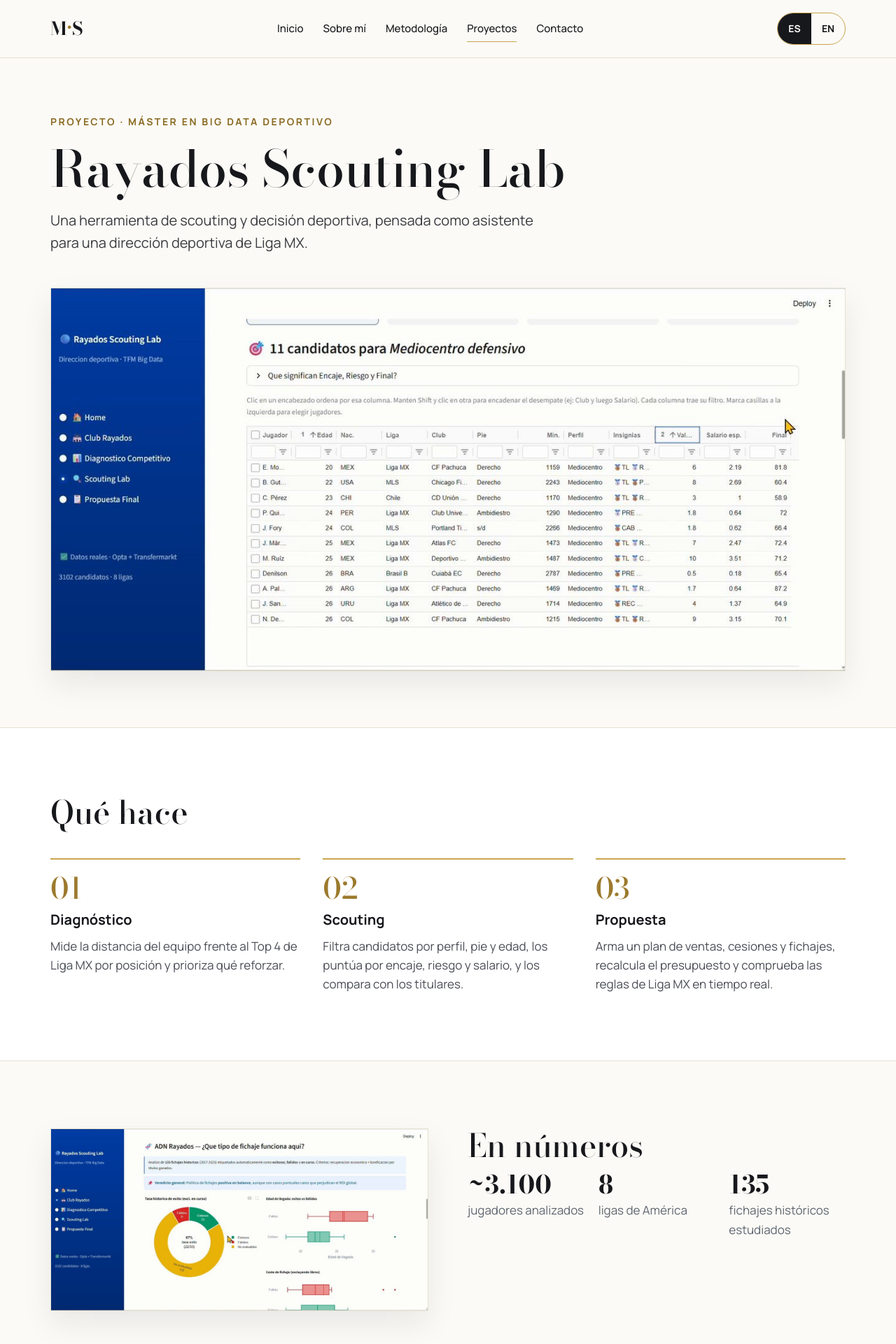
After one commit to manumanusanroman-rgb/Manu, a FastAPI app: page /proyectos/rayados-scouting-lab in a window 1280 px wide. The commit adds this page. Shown: the top 1920 px of the page at 70% size. Run offline with FastAPI, Linux system fonts and the light colour scheme.

Commit message:
Proyectos: añadir Rayados Scouting Lab (herramienta del TFM)
Co-Authored-By: Claude Opus 5.5 <noreply@anthropic.com>

```diff
--- a/app.py
+++ b/app.py
@@ -32,6 +32,7 @@ PAGES = {
     "methodology": {"es": "/metodologia", "en": "/en/methodology", "template": "metodologia.html"},
     "projects": {"es": "/proyectos", "en": "/en/projects", "template": "proyectos.html"},
     "retos": {"es": "/proyectos/retos-de-habilidad", "en": "/en/projects/skills-challenge", "template": "retos.html"},
+    "scouting": {"es": "/proyectos/rayados-scouting-lab", "en": "/en/projects/rayados-scouting-lab", "template": "scouting.html"},
     "contact": {"es": "/contacto", "en": "/en/contact", "template": "contacto.html"},
 }
 KNOWN_PATHS = {p[lang] for p in PAGES.values() for lang in LANGS}
@@ -71,6 +72,7 @@ def page_context(request: Request, lang: str, page: str, **extra) -> dict:
         "linkedin": content.LINKEDIN,
         "retos_app_url": content.RETOS_APP_URL,
         "retos_video": content.RETOS_VIDEO_EMBED,
+        "scouting_repo_url": content.SCOUTING_REPO_URL,
         "cv_url": cv_url(lang),
         "asset_version": ASSET_VERSION,
         **extra,
--- a/content.py
+++ b/content.py
@@ -11,6 +11,9 @@ RETOS_APP_URL = "https://sanromanu.pythonanywhere.com"
 # Cuando tengas el vídeo de Retos de habilidad en YouTube, pega aquí el enlace
 # de inserción (https://www.youtube.com/embed/XXXX). Vacío = la sección no se muestra.
 RETOS_VIDEO_EMBED = ""
+
+# Repositorio público del TFM. Vacío = no se muestra el botón "Ver el código".
+SCOUTING_REPO_URL = ""
 
 COUNTRIES = {
     "es": [
@@ -52,6 +55,8 @@ TEXT = {
             "projects": ("Proyectos · Manu Sanroman", "Proyectos de desarrollo de jugadores creados por Manu Sanroman."),
             "retos": ("Retos de habilidad · Manu Sanroman",
                       "Un programa y una app para que el desarrollo técnico no termine al acabar el entrenamiento."),
+            "scouting": ("Rayados Scouting Lab · Manu Sanroman",
+                         "Herramienta de scouting y decisión deportiva desarrollada como proyecto final del Máster en Big Data Deportivo."),
             "contact": ("Contacto · Manu Sanroman", "Escríbeme para hablar de metodología, desarrollo de jugadores o colaboraciones."),
         },
         "home": {
@@ -170,8 +175,10 @@ TEXT = {
             "title": "Lo que he construido",
             "lead": "Herramientas y programas que nacen de una necesidad real del campo.",
             "entries": [
-                {"key": "retos", "title": "Retos de habilidad",
+                {"key": "retos", "title": "Retos de habilidad", "image": "manu-toques.jpg",
                  "text": "Un programa y una app para entrenar la técnica en casa con gestos de jugadores históricos."},
+                {"key": "scouting", "title": "Rayados Scouting Lab", "image": "scouting-lab-candidatos.jpg",
+                 "text": "Herramienta de scouting y decisión deportiva que desarrollé como proyecto final del Máster en Big Data Deportivo."},
             ],
             "more": "Ver proyecto",
         },
@@ -201,6 +208,25 @@ TEXT = {
             "facts": [("~15", "jugadores en la edición actual"), ("Sep 2026", "inicio de la edición actual"), ("100 %", "idea propia")],
             "video_title": "Recorrido por la app",
             "app_button": "Abrir la app",
+        },
+        "scouting": {
+            "kicker": "Proyecto · Máster en Big Data Deportivo",
+            "title": "Rayados Scouting Lab",
+            "lead": "Una herramienta de scouting y decisión deportiva, pensada como asistente para una dirección deportiva de Liga MX.",
+            "steps_title": "Qué hace",
+            "steps": [
+                ("Diagnóstico", "Mide la distancia del equipo frente al Top 4 de Liga MX por posición y prioriza qué reforzar."),
+                ("Scouting", "Filtra candidatos por perfil, pie y edad, los puntúa por encaje, riesgo y salario, y los compara con los titulares."),
+                ("Propuesta", "Arma un plan de ventas, cesiones y fichajes, recalcula el presupuesto y comprueba las reglas de Liga MX en tiempo real."),
+            ],
+            "image_main_alt": "Pantalla del Scouting Lab con la lista de candidatos para mediocentro defensivo",
+            "image_second_alt": "Pantalla del Scouting Lab con el análisis histórico de fichajes",
+            "facts_title": "En números",
+            "facts": [("~3.100", "jugadores analizados"), ("8", "ligas de América"), ("135", "fichajes históricos estudiados")],
+            "stack_title": "Con qué está hecho",
+            "stack": ["Python y Streamlit", "pandas", "Datos de Opta, FBref y Transfermarkt"],
+            "note": "Proyecto académico. No es una herramienta oficial del club.",
+            "repo_button": "Ver el código",
         },
         "contact": {
             "kicker": "Contacto",
@@ -244,6 +270,8 @@ TEXT = {
             "projects": ("Projects · Manu Sanroman", "Player development projects by Manu Sanroman."),
             "retos": ("Skills Challenge · Manu Sanroman",
                       "A program and app that keep players developing after practice ends."),
+            "scouting": ("Rayados Scouting Lab · Manu Sanroman",
+                         "A scouting and recruitment tool built as the final project for a Master's in Sports Big Data."),
             "contact": ("Contact · Manu Sanroman", "Get in touch about methodology, player development, or working together."),
         },
         "home": {
@@ -362,8 +390,10 @@ TEXT = {
             "title": "What I've built",
             "lead": "Tools and programs that grew out of real needs on the field.",
             "entries": [
-                {"key": "retos", "title": "Skills Challenge",
+                {"key": "retos", "title": "Skills Challenge", "image": "manu-toques.jpg",
                  "text": "A program and app that help players work on their technique at home, using skills from the game's legends."},
+                {"key": "scouting", "title": "Rayados Scouting Lab", "image": "scouting-lab-candidatos.jpg",
+                 "text": "A scouting and recruitment tool I built as my final project for the Master's in Sports Big Data."},
             ],
             "more": "See the project",
         },
@@ -394,6 +424,25 @@ TEXT = {
             "video_title": "App walkthrough",
             "app_button": "Open the app",
         },
+        "scouting": {
+            "kicker": "Project · Master's in Sports Big Data",
+            "title": "Rayados Scouting Lab",
+            "lead": "A scouting and recruitment tool, designed to support a Liga MX sporting director's decisions.",
+            "steps_title": "What it does",
+            "steps": [
+                ("Diagnosis", "Measures the gap between the squad and Liga MX's top 4, position by position, and ranks what needs strengthening."),
+                ("Scouting", "Filters candidates by profile, preferred foot, and age, scores them on fit, risk, and salary, and compares them with current starters."),
+                ("Proposal", "Builds a plan of sales, loans, and signings, recalculates the budget, and checks Liga MX squad rules in real time."),
+            ],
+            "image_main_alt": "Scouting Lab screen listing candidates for defensive midfielder",
+            "image_second_alt": "Scouting Lab screen with the historical transfer analysis",
+            "facts_title": "By the numbers",
+            "facts": [("~3,100", "players analyzed"), ("8", "leagues across the Americas"), ("135", "past transfers studied")],
+            "stack_title": "Built with",
+            "stack": ["Python and Streamlit", "pandas", "Data from Opta, FBref, and Transfermarkt"],
+            "note": "Academic project. Not an official club tool.",
+            "repo_button": "View the code",
+        },
         "contact": {
             "kicker": "Contact",
             "title": "Let's talk",
--- a/static/site.css
+++ b/static/site.css
@@ -269,6 +269,12 @@ h1, h2, h3, p { margin: 0; }
 .check-list li { display: flex; gap: 12px; align-items: baseline; }
 .check-list li::before { content: ""; flex: 0 0 10px; height: 10px; border: 2px solid var(--gold); transform: translateY(1px) rotate(45deg); }
 
+.screenshot { margin: 0; border: 1px solid var(--line); background: var(--surface); box-shadow: 0 18px 40px rgba(23,24,28,.08); }
+.screenshot img { width: 100%; height: auto; }
+.note { font-size: 15px; color: var(--muted); }
+.prose-grid .facts { gap: 20px; }
+.prose-grid .fact strong { font-size: 36px; }
+
 .video-frame { position: relative; aspect-ratio: 16 / 9; background: var(--dark); }
 .video-frame iframe { position: absolute; inset: 0; width: 100%; height: 100%; border: 0; }
 
--- a/templates/base.html
+++ b/templates/base.html
@@ -35,7 +35,7 @@
       {% set nav_items = ["home", "about", "methodology", "projects", "contact"] %}
       <nav class="nav-desktop" aria-label="{{ t.menu }}">
         {% for key in nav_items %}
-        <a href="{{ urls[key] }}"{% if page == key or (key == 'projects' and page == 'retos') %} aria-current="page"{% endif %}>{{ t.nav[key] }}</a>
+        <a href="{{ urls[key] }}"{% if page == key or (key == 'projects' and page in ('retos', 'scouting')) %} aria-current="page"{% endif %}>{{ t.nav[key] }}</a>
         {% endfor %}
       </nav>
 
--- a/templates/proyectos.html
+++ b/templates/proyectos.html
@@ -11,7 +11,7 @@
 <section class="wrap" style="padding-bottom: 96px; display: flex; flex-direction: column; gap: 24px">
   {% for item in pr.entries %}
   <a class="project-card" href="{{ urls[item.key] }}">
-    <img src="/static/img/manu-toques.jpg" alt="" width="768" height="1024" loading="lazy">
+    <img src="/static/img/{{ item.image }}" alt="" loading="lazy">
     <div class="body">
       <h2>{{ item.title }}</h2>
       <p>{{ item.text }}</p>
--- /dev/null
+++ b/templates/scouting.html
@@ -0,0 +1,61 @@
+{% extends "base.html" %}
+{% block content %}
+{% set s = t.scouting %}
+
+<section class="wrap page-head">
+  <p class="kicker">{{ s.kicker }}</p>
+  <h1 class="display">{{ s.title }}</h1>
+  <p class="lead">{{ s.lead }}</p>
+  {% if scouting_repo_url %}
+  <div class="hero-buttons">
+    <a class="btn btn-dark" href="{{ scouting_repo_url }}" rel="noopener" target="_blank">{{ s.repo_button }}</a>
+  </div>
+  {% endif %}
+</section>
+
+<section class="wrap" style="padding-bottom: 80px">
+  <figure class="screenshot">
+    <img src="/static/img/scouting-lab-candidatos.jpg" alt="{{ s.image_main_alt }}" width="1280" height="616">
+  </figure>
+</section>
+
+<div class="band">
+  <section class="wrap section">
+    <div class="section-head"><h2 class="display">{{ s.steps_title }}</h2></div>
+    <ol class="steps" style="list-style: none; margin: 0; padding: 0">
+      {% for title, text in s.steps %}
+      <li class="step">
+        <span class="num">0{{ loop.index }}</span>
+        <h3>{{ title }}</h3>
+        <p>{{ text }}</p>
+      </li>
+      {% endfor %}
+    </ol>
+  </section>
+</div>
+
+<section class="wrap section">
+  <div class="prose-grid">
+    <figure class="screenshot">
+      <img src="/static/img/scouting-lab-adn.jpg" alt="{{ s.image_second_alt }}" width="1280" height="616" loading="lazy">
+    </figure>
+    <div class="section-head">
+      <h2 class="display">{{ s.facts_title }}</h2>
+      <div class="facts">
+        {% for value, label in s.facts %}
+        <div class="fact"><strong>{{ value }}</strong><span>{{ label }}</span></div>
+        {% endfor %}
+      </div>
+    </div>
+  </div>
+</section>
+
+<div class="band">
+  <section class="wrap section">
+    <div class="section-head"><h2 class="display">{{ s.stack_title }}</h2></div>
+    <ul class="check-list">{% for item in s.stack %}<li>{{ item }}</li>{% endfor %}</ul>
+    <p class="note">{{ s.note }}</p>
+  </section>
+</div>
+
+{% endblock %}
```
Also changed, not shown: static/img/scouting-lab-adn.jpg (added), static/img/scouting-lab-candidatos.jpg (added).
